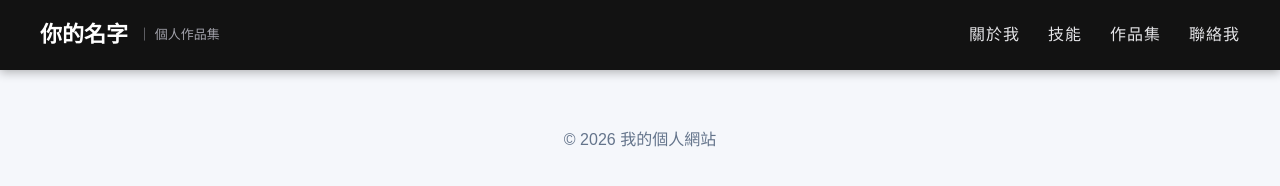
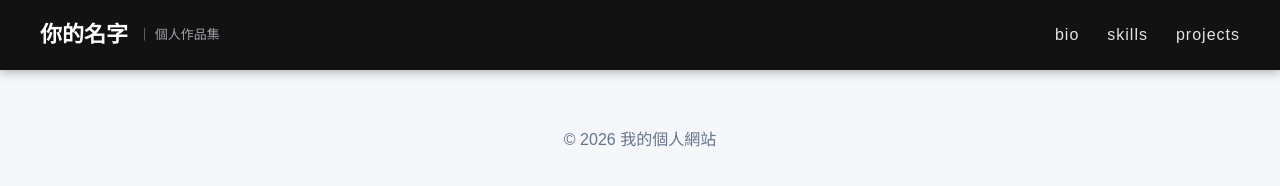
Before and after one commit to CZYIO/AYO_IO, a plain HTML site: page index.html in a window 1280 px wide. Drawn offline with Linux system fonts and the light colour scheme.

Commit message:
Update index.html

```diff
--- a/index.html
+++ b/index.html
@@ -158,10 +158,9 @@
       你的名字 <span class="brand-sub">｜ 個人作品集</span>
     </a>
     <nav class="nav-menu">
-      <a href="#about">關於我</a>
-      <a href="#skills">技能</a>
-      <a href="#projects">作品集</a>
-      <a href="#contact">聯絡我</a>
+      <a href="#bio">bio</a>
+      <a href="#skills">skills</a>
+      <a href="#projects">projects</a>
     </nav>
   </header>
 
```
